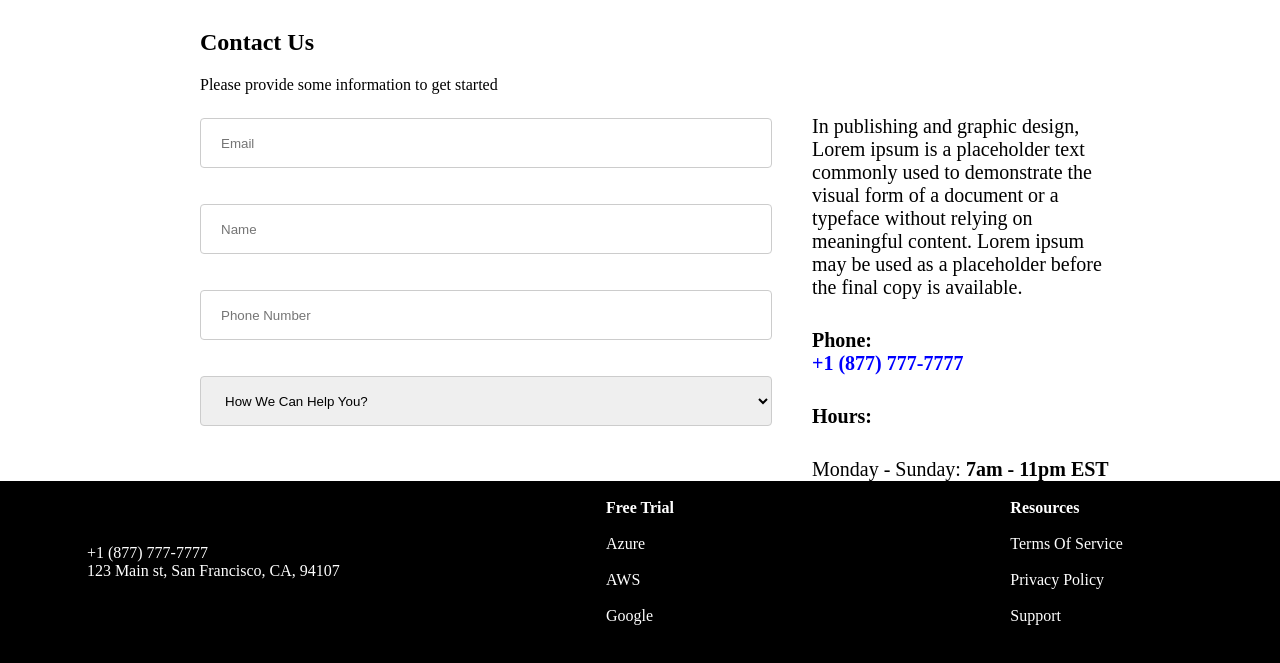
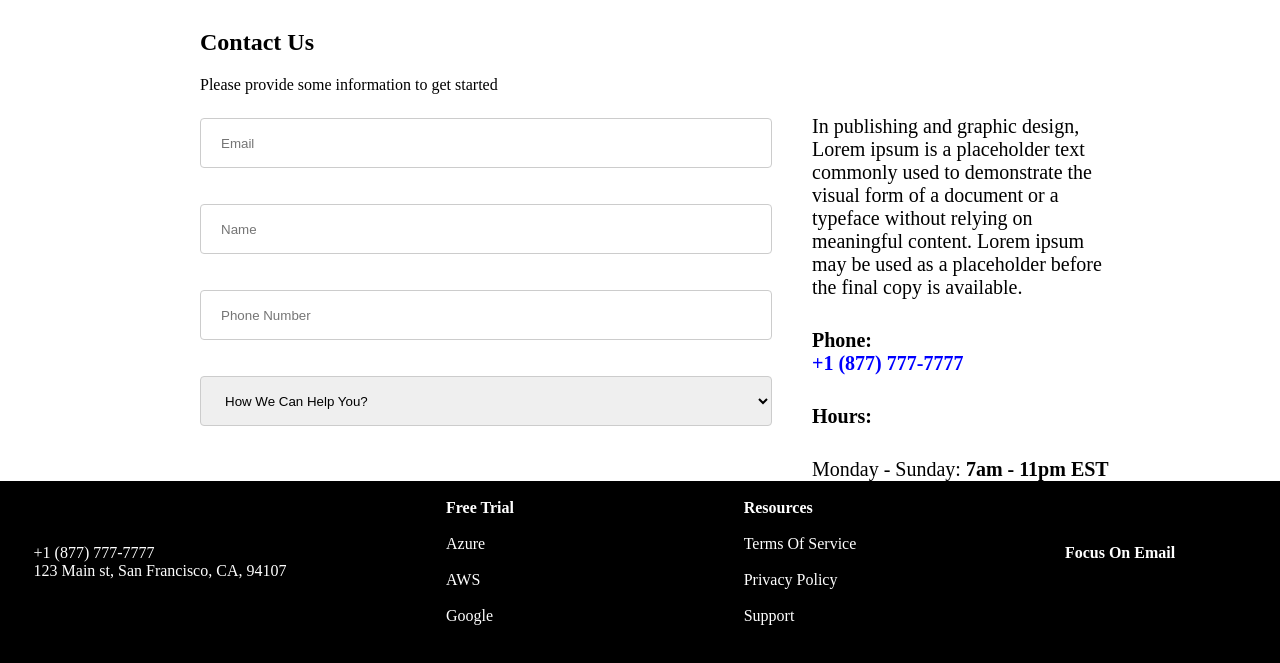
Before and after one commit to KevinR777/react-i-app, a Gatsby site: page /contact in a window 1280 px wide. Shown: the part 119-782 px from the top of the page. Built offline with nearby package versions, Linux system fonts and the light colour scheme; Gatsby itself is replaced by a stand-in of ours.

Commit message:
Adding Footer

```diff
--- a/src/components/footer/footer.jsx
+++ b/src/components/footer/footer.jsx
@@ -1,7 +1,10 @@
-import React from "react";
+import React, { useCallback } from "react";
 import "./footer.styles.css";
 
 const Footer = () => {
+  const onFocus = useCallback(() => {
+    document.getElementById("email").focus();
+  });
   return (
     <div id="footer" className="footer">
       <div id="footer-content" className="footer-content">
@@ -20,10 +23,14 @@ const Footer = () => {
         </div>
         <div id="footer-column-3" className="footer-column">
           <br />
-          <b>Resources</b> <br /> <br />
+          <b>Resources</b>
+          <br /> <br />
           Terms Of Service <br /> <br />
           Privacy Policy <br /> <br />
           Support
+        </div>
+        <div id="footer-column-4" className="footer-column">
+          <b onClick={onFocus}>Focus On Email</b>
         </div>
       </div>
     </div>
--- a/src/components/footer/footer.styles.css
+++ b/src/components/footer/footer.styles.css
@@ -11,7 +11,11 @@
 
 .footer-content {
     display: grid;
-    grid-template-columns: 1fr 1fr 1fr;
+    grid-template-columns: 1fr 1fr 1fr 1fr;
     justify-items: center;
     align-items: center;
 }
+
+.footer-column:hover{
+    cursor: pointer
+}
--- a/src/containers/contact/contact-container.jsx
+++ b/src/containers/contact/contact-container.jsx
@@ -12,7 +12,7 @@ const ContactContainer = () => {
   const companyName = "Company Name";
   const contactUsText = "Contact Us";
   const contactUsDescription = "Please provide some information to get started";
-
+  const thankYouMsg = "Thank You! Form Submitted Successfully!";
   return (
     <div id="contact-container">
       <Banner message="Learn more about our latest features" />
@@ -30,7 +30,7 @@ const ContactContainer = () => {
         </div>
       ) : (
         <h1 id="thank-you-msg" className="thank-you-msg">
-          Thank You! Form Submitted Successfully!
+          {thankYouMsg}
         </h1>
       )}
       <Footer />
```
